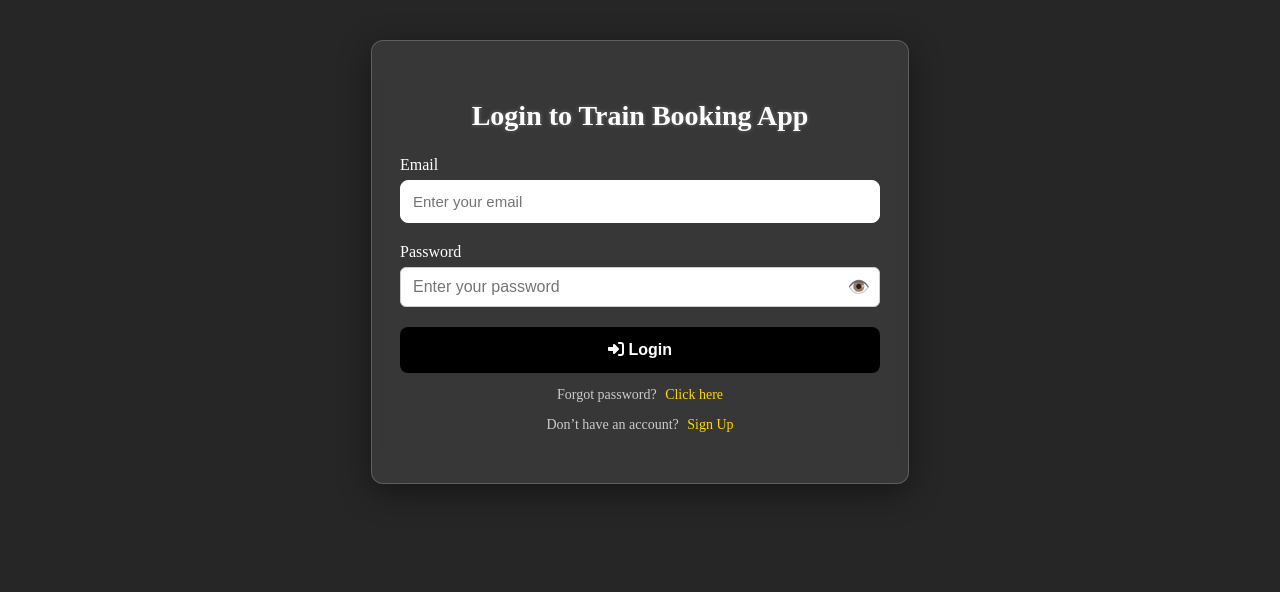
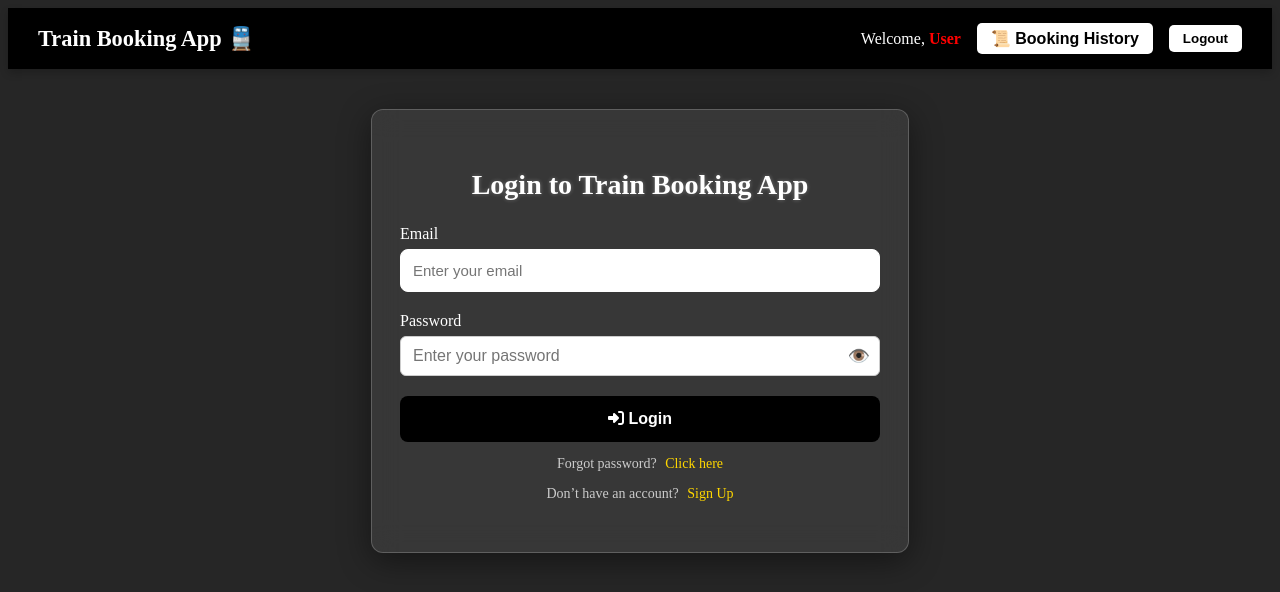
Before and after one commit to YashPrime-02/IRCTC-IMPROVISED-CLONE, an Angular app in the folder train-ticket-frontend/: page /auth in a window 1280 px wide. Shown: the top 592 px of the page. Built offline with nearby package versions, Linux system fonts and the light colour scheme.

Commit message:
Fixed Header Issue

```diff
--- a/train-ticket-frontend/src/app/app.component.ts
+++ b/train-ticket-frontend/src/app/app.component.ts
@@ -17,7 +17,6 @@ export class AppComponent implements OnInit {
   constructor(public router: Router, private authService: AuthService) {}
 
   ngOnInit(): void {
-    // 🔁 Redirect to train-search if token exists and user is at root
     const isAuthRoute = this.router.url.startsWith('/auth') || this.router.url === '/';
     if (this.authService.isLoggedIn() && isAuthRoute) {
       this.router.navigate(['/train-search']);
@@ -25,10 +24,13 @@ export class AppComponent implements OnInit {
   }
 
   showHeader(): boolean {
-    return [
-      '/train-search',
-      '/booking',
-      '/ticket-view'
-    ].includes(this.router.url);
+    const excludedRoutes = [
+      '/auth/login',
+      '/auth/signup',
+      '/auth/forgot-password',
+      '/reset-password'
+    ];
+    const currentPath = this.router.url.split('?')[0]; // remove query params if any
+    return !excludedRoutes.includes(currentPath);
   }
 }
--- a/train-ticket-frontend/src/app/header/header.component.ts
+++ b/train-ticket-frontend/src/app/header/header.component.ts
@@ -1,6 +1,7 @@
 import { Component, HostListener } from '@angular/core';
 import { Router } from '@angular/router';
 import { CommonModule } from '@angular/common';
+import { HttpClient, HttpHeaders } from '@angular/common/http';
 
 @Component({
   selector: 'app-header',
@@ -15,37 +16,58 @@ export class HeaderComponent {
   invalidUser = false;
   showToast = false;
 
-  constructor(private router: Router) {
+  private readonly verifyUrl = 'http://localhost:8080/api/auth/verify-token';
+
+  constructor(private router: Router, private http: HttpClient) {
     this.initializeUserData();
   }
 
   // ✅ Centralized user init
   initializeUserData(): void {
     const userData = localStorage.getItem('userData');
+    const token = localStorage.getItem('token');
 
-    if (!userData || userData === 'undefined') {
-      console.warn('⚠️ No valid user data found.');
+    if (!userData || !token || userData === 'undefined') {
+      console.warn('⚠️ No valid user or token found.');
       this.invalidateSession();
       return;
     }
 
     try {
       const parsed = JSON.parse(userData);
-      if (parsed && parsed.name) {
+      if (parsed?.name) {
         this.userName = parsed.name;
       } else {
-        console.warn('⚠️ Missing "name" in userData.');
+        console.warn('⚠️ Missing name in userData.');
+        this.invalidateSession();
+        return;
+      }
+    } catch (err) {
+      console.error('❌ Failed to parse userData:', err);
+      this.invalidateSession();
+      return;
+    }
+
+    this.checkTokenWithBackend(token);
+  }
+
+  // ✅ Verify token with backend
+  checkTokenWithBackend(token: string): void {
+    const headers = new HttpHeaders().set('Authorization', `Bearer ${token}`);
+
+    this.http.get<{ valid: boolean }>(this.verifyUrl, { headers }).subscribe({
+      next: (res) => {
+        if (!res.valid) {
+          this.invalidateSession();
+        }
+      },
+      error: () => {
         this.invalidateSession();
       }
-    } catch (err) {
-      console.error('❌ Error parsing user data:', err);
-      this.invalidateSession();
-    }
-
-    this.checkUserValidity();
+    });
   }
 
-  // ✅ Invalidate + redirect logic
+  // ✅ Logout and invalidate session
   invalidateSession(): void {
     this.invalidUser = true;
     this.showLogoutModal = true;
@@ -60,17 +82,8 @@ export class HeaderComponent {
     }, 4000);
   }
 
-  // ✅ Minimal additional check
-  checkUserValidity(): void {
-    const token = localStorage.getItem('token');
-    const isLoggedIn = localStorage.getItem('isLoggedIn');
-
-    if (!token || isLoggedIn !== 'true') {
-      this.invalidateSession();
-    }
-  }
-
   openLogoutModal(): void {
+    this.invalidUser = false;
     this.showLogoutModal = true;
   }
 
@@ -101,7 +114,8 @@ export class HeaderComponent {
     this.showToast = true;
     setTimeout(() => this.showToast = false, 4000);
   }
+
   goToBookingHistory(): void {
-  this.router.navigate(['/booking-history']);
+    this.router.navigate(['/booking-history']);
+  }
 }
-}
```
Also changed, not shown: 1 other file (tests, documents, lock files or other folders).
